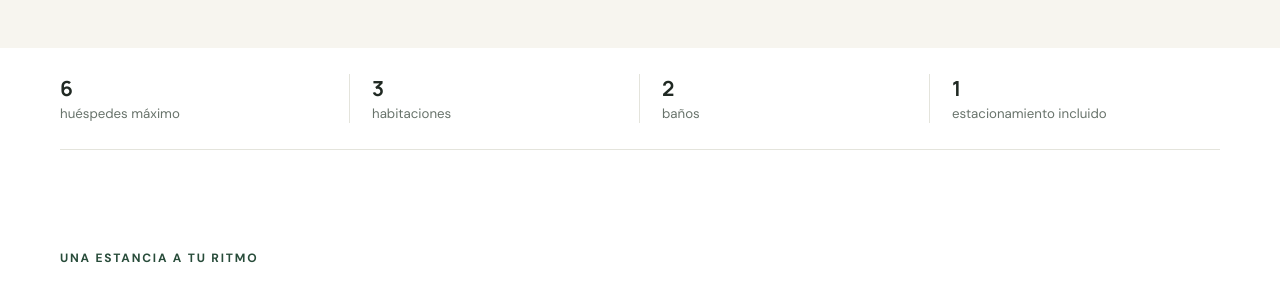
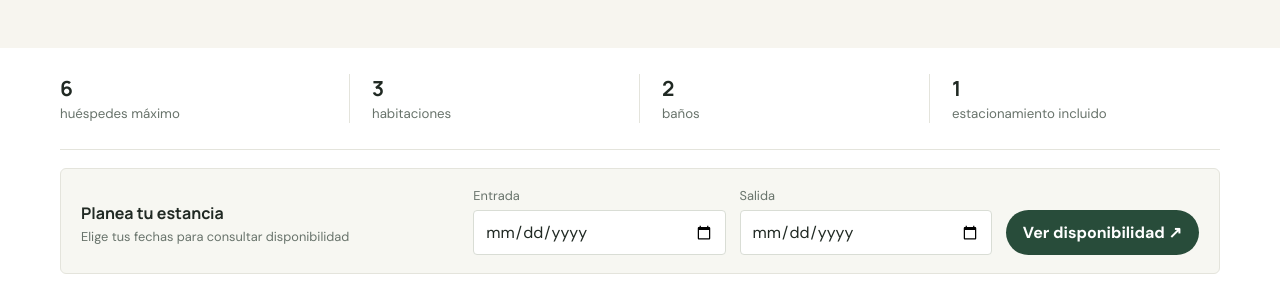
Before and after one commit to yanlaracz/homun, a Next.js app: page / in a window 1280 px wide. Shown: the part 660-944 px from the top of the page. Built offline with nearby package versions, Linux system fonts and the light colour scheme; no server answers.

Commit message:
Add quick date search below property highlights

```diff
--- a/src/app/page.tsx
+++ b/src/app/page.tsx
@@ -55,6 +55,8 @@ const faqEn = [
 export default function HomePage() {
   const [en, setEn] = useState(false);
   const [selectedRange, setSelectedRange] = useState<{ checkIn: string; checkOut: string } | null>(null);
+  const [quickDates, setQuickDates] = useState({ checkIn: "", checkOut: "" });
+  const [calendarRequest, setCalendarRequest] = useState<{ checkIn: string; checkOut: string } | null>(null);
   useEffect(() => {
     const listener = (event: Event) => setEn((event as CustomEvent<string>).detail === "en");
     document.addEventListener("homun-language", listener);
@@ -74,7 +76,14 @@ export default function HomePage() {
         </div>
         <div className="hero-media"><Image src="/images/property/sala-principal.jpeg" alt="Sala del departamento Homun" fill priority sizes="(max-width: 900px) 100vw, 50vw" /></div>
       </div></section>
-      <div className="container"><div className="stat-band"><div className="stat"><strong>6</strong><span>{w("huéspedes máximo", "guests maximum")}</span></div><div className="stat"><strong>3</strong><span>{w("habitaciones", "bedrooms")}</span></div><div className="stat"><strong>2</strong><span>{w("baños", "bathrooms")}</span></div><div className="stat"><strong>1</strong><span>{w("estacionamiento incluido", "parking space included")}</span></div></div></div>
+      <div className="container"><div className="stat-band"><div className="stat"><strong>6</strong><span>{w("huéspedes máximo", "guests maximum")}</span></div><div className="stat"><strong>3</strong><span>{w("habitaciones", "bedrooms")}</span></div><div className="stat"><strong>2</strong><span>{w("baños", "bathrooms")}</span></div><div className="stat"><strong>1</strong><span>{w("estacionamiento incluido", "parking space included")}</span></div></div>
+        <form className="quick-booking" onSubmit={(event) => { event.preventDefault(); setCalendarRequest({ ...quickDates }); document.getElementById("consulta")?.scrollIntoView({ behavior: "smooth" }); }}>
+          <div className="quick-booking-copy"><strong>{w("Planea tu estancia", "Plan your stay")}</strong><span>{w("Elige tus fechas para consultar disponibilidad", "Choose your dates to check availability")}</span></div>
+          <label><span>{w("Entrada", "Check-in")}</span><input type="date" required value={quickDates.checkIn} onChange={(event) => setQuickDates({ ...quickDates, checkIn: event.target.value })} /></label>
+          <label><span>{w("Salida", "Check-out")}</span><input type="date" required min={quickDates.checkIn || undefined} value={quickDates.checkOut} onChange={(event) => setQuickDates({ ...quickDates, checkOut: event.target.value })} /></label>
+          <button className="button" type="submit">{w("Ver disponibilidad", "Check availability")} ↗</button>
+        </form>
+      </div>
 
       <section className="section" id="alojamiento"><div className="container"><div className="section-heading"><span className="eyebrow">{w("Una estancia a tu ritmo", "A stay at your own pace")}</span><h2>{w("Un espacio cómodo para compartir y descansar.", "A comfortable place to gather and unwind.")}</h2><p>{w("Homun reúne áreas para convivir y habitaciones independientes para tener espacio durante la estancia. Su cocina equipada y las comodidades esenciales facilitan una visita práctica a Cancún.", "Homun brings together shared living areas and separate bedrooms, with an equipped kitchen and everyday comforts for a practical visit to Cancún.")}</p></div><Gallery /></div></section>
 
@@ -93,7 +102,7 @@ export default function HomePage() {
 
       <section className="section" id="faq"><div className="container"><div className="section-heading"><span className="eyebrow">{w("Preguntas frecuentes", "Frequently asked questions")}</span><h2>{w("Antes de planear tu estancia.", "Before planning your stay.")}</h2></div><div className="faq-list">{faq.map(([question, answer]) => <details className="faq-item" key={question}><summary>{question}</summary><p>{answer}</p></details>)}</div></div></section>
 
-      <section className="section booking" id="consulta"><div className="container booking-grid"><div><span className="eyebrow">{w("Reserva directa", "Direct booking")}</span><h2>{w("Elige tus fechas y revisa el precio.", "Choose your dates and review the price.")}</h2><p>{w("Selecciona entrada y salida en el calendario. Las fechas ocupadas en Airbnb pueden aparecer aquí; las reservaciones de ambos calendarios deberán administrarse por separado.", "Select check-in and check-out in the calendar. Airbnb dates may appear here; bookings on the two calendars must be managed separately.")}</p><AvailabilityCalendar onSelectRange={setSelectedRange} /></div><BookingForm selectedRange={selectedRange} /></div></section>
+      <section className="section booking" id="consulta"><div className="container booking-grid"><div><span className="eyebrow">{w("Reserva directa", "Direct booking")}</span><h2>{w("Elige tus fechas y revisa el precio.", "Choose your dates and review the price.")}</h2><p>{w("Selecciona entrada y salida en el calendario. Las fechas ocupadas en Airbnb pueden aparecer aquí; las reservaciones de ambos calendarios deberán administrarse por separado.", "Select check-in and check-out in the calendar. Airbnb dates may appear here; bookings on the two calendars must be managed separately.")}</p><AvailabilityCalendar requestedRange={calendarRequest} onSelectRange={setSelectedRange} /></div><BookingForm selectedRange={selectedRange} /></div></section>
 
       <section className="cta"><div className="container"><span className="eyebrow">HOMUN · {w("Residencial Izamal", "Residencial Izamal")}</span><h2>{w("Tu hogar para disfrutar Cancún.", "Your home to enjoy Cancún.")}</h2><p>{w("Elige tus fechas y revisa el precio de tu estancia.", "Choose your dates and review the price for your stay.")}</p><a className="button" href="#consulta">{w("Ver fechas y precio", "See dates and price")} ↗</a></div></section>
     </main>
--- a/src/components/availability-calendar.tsx
+++ b/src/components/availability-calendar.tsx
@@ -7,7 +7,7 @@ const weekdays = ["L", "M", "M", "J", "V", "S", "D"];
 
 type DateRange = { checkIn: string; checkOut: string };
 
-export function AvailabilityCalendar({ onSelectRange }: { onSelectRange: (range: DateRange | null) => void }) {
+export function AvailabilityCalendar({ onSelectRange, requestedRange }: { onSelectRange: (range: DateRange | null) => void; requestedRange?: DateRange | null }) {
   const [month, setMonth] = useState(() => {
     const today = new Date();
     return new Date(today.getFullYear(), today.getMonth(), 1);
@@ -28,6 +28,42 @@ export function AvailabilityCalendar({ onSelectRange }: { onSelectRange: (range:
       .catch(() => setCalendar({ configured: true, busyDates: [], error: true }));
     return () => document.removeEventListener("homun-language", listener);
   }, []);
+
+  useEffect(() => {
+    if (!requestedRange) return;
+    if (!calendar) {
+      setChoosing(english ? "Checking your dates…" : "Revisando tus fechas…");
+      return;
+    }
+    const { checkIn, checkOut } = requestedRange;
+    if (calendar.error) {
+      setChoosing(english ? "Could not check Airbnb availability. Please contact us before paying." : "No pudimos consultar Airbnb. Contáctanos antes de pagar.");
+      return;
+    }
+    const todayIso = `${new Date().getFullYear()}-${String(new Date().getMonth() + 1).padStart(2, "0")}-${String(new Date().getDate()).padStart(2, "0")}`;
+    if (!/^\d{4}-\d{2}-\d{2}$/.test(checkIn) || !/^\d{4}-\d{2}-\d{2}$/.test(checkOut) || checkIn < todayIso || checkOut <= checkIn) {
+      setSelected(null);
+      onSelectRange(null);
+      setChoosing(english ? "Check-out must be after check-in, and dates must be today or later." : "La salida debe ser después de la entrada y las fechas deben ser de hoy en adelante.");
+      return;
+    }
+    const busyDates = new Set(calendar.busyDates);
+    const cursor = new Date(`${checkIn}T12:00:00Z`), last = new Date(`${checkOut}T12:00:00Z`);
+    while (cursor < last) {
+      if (busyDates.has(cursor.toISOString().slice(0, 10))) {
+        setSelected(null);
+        onSelectRange(null);
+        setChoosing(english ? "Those dates include unavailable nights. Choose another range in the calendar." : "Ese rango incluye noches no disponibles. Elige otras fechas en el calendario.");
+        return;
+      }
+      cursor.setUTCDate(cursor.getUTCDate() + 1);
+    }
+    const next = { checkIn, checkOut };
+    setMonth(new Date(`${checkIn}T12:00:00`));
+    setSelected(next);
+    onSelectRange(next);
+    setChoosing(english ? "Dates selected. Review the total and booking details below." : "Fechas seleccionadas. Revisa el total y los detalles de reserva abajo.");
+  }, [requestedRange, calendar, english, onSelectRange]);
 
   const days = useMemo(() => {
     const offset = (month.getDay() + 6) % 7;
```
Also changed, not shown: src/app/globals.css.
